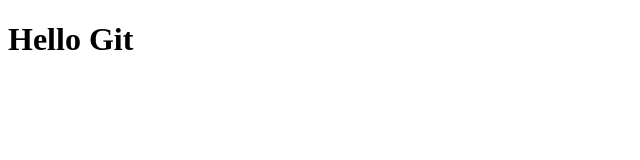
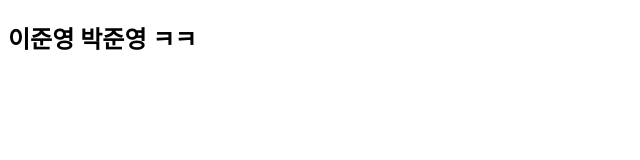
Before and after one commit to mhyoc/github-study, a plain HTML site: page index.html in a window 1280 px wide. Shown: the whole page, without its empty margins (0-640 px from the left). Drawn offline with Linux system fonts and the light colour scheme.

Commit message:
update main
내용 변경했습니다.

```diff
--- a/index.html
+++ b/index.html
@@ -7,7 +7,7 @@
     <title>Document</title>
 </head>
 <body>
-    <h1>Hello Git</h1>
+    <h2>이준영 박준영 ㅋㅋ</h2>
     <br />
 </body>
 </html>
```
